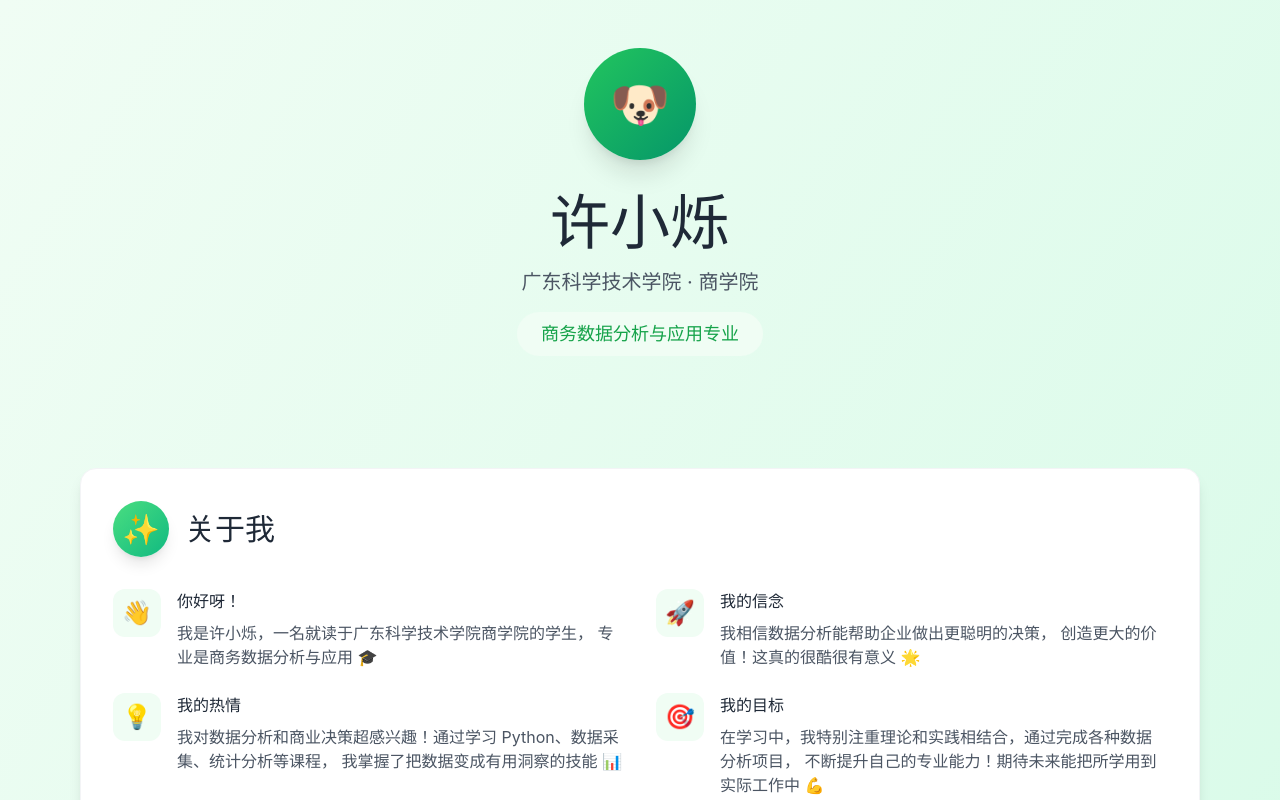
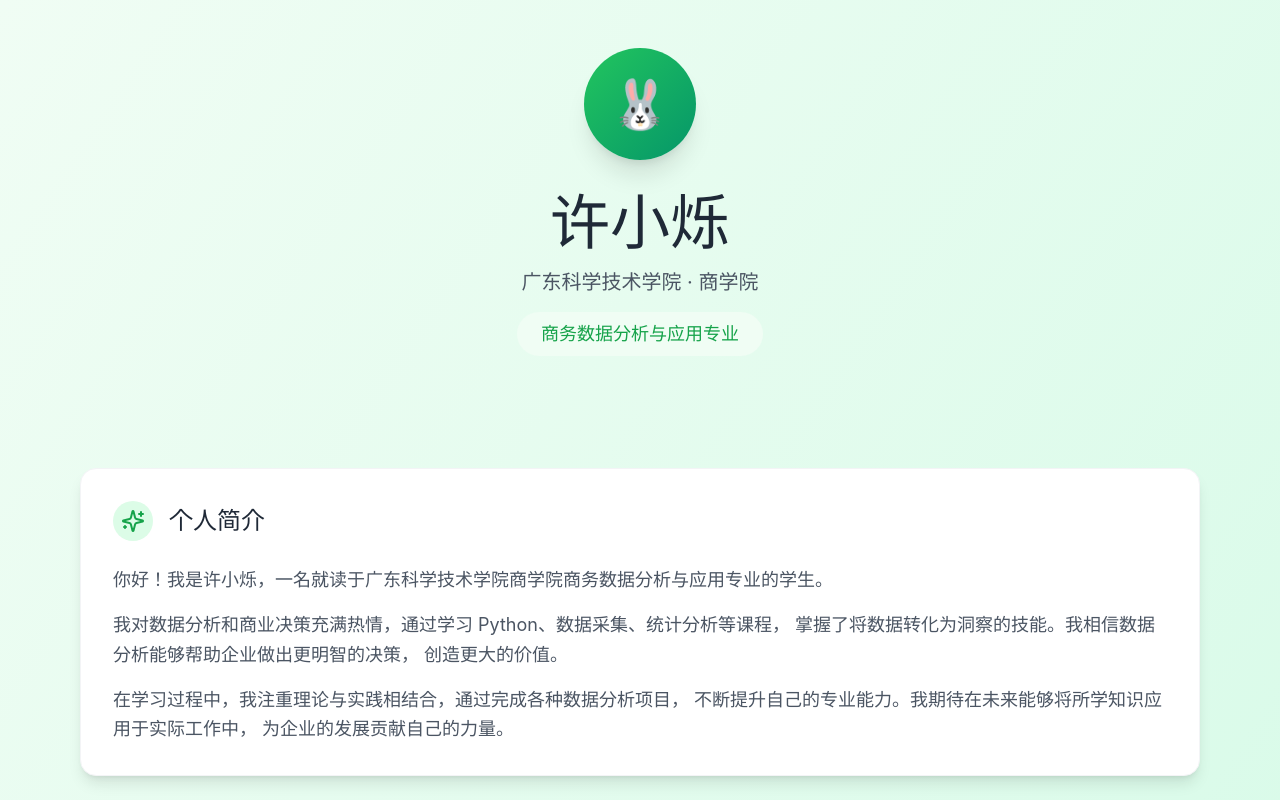
Before and after one commit to mie-cloud/mie-, a React (Vite) app: page / in a window 1280 px wide. Shown: the top 800 px of the page. Built offline with nearby package versions, Linux system fonts and the light colour scheme.

Commit message:
更换头像为可爱的兔子，简化个人简介设计

```diff
--- a/src/pages/Home.tsx
+++ b/src/pages/Home.tsx
@@ -14,7 +14,7 @@ export default function Home() {
       <div className="max-w-6xl mx-auto px-4 py-12">
         <div className="text-center mb-20 animate-fade-in">
           <div className="inline-flex items-center justify-center w-28 h-28 bg-gradient-to-br from-green-500 to-emerald-600 rounded-full mb-8 shadow-xl">
-            <span className="text-5xl">🐶</span>
+            <span className="text-5xl">🐰</span>
           </div>
           <h1 className="text-4xl md:text-6xl font-bold text-gray-800 mb-4">
             许小烁
@@ -29,77 +29,27 @@ export default function Home() {
 
         {/* 个人简介 */}
         <div className="bg-white rounded-2xl shadow-lg p-8 mb-12 border border-gray-100">
-          <div className="flex items-center mb-8">
-            <div className="w-14 h-14 bg-gradient-to-br from-green-400 to-emerald-500 rounded-full flex items-center justify-center mr-4 shadow-lg">
-              <span className="text-3xl">✨</span>
+          <div className="flex items-center mb-6">
+            <div className="w-10 h-10 bg-green-100 rounded-full flex items-center justify-center mr-4">
+              <Sparkles className="w-6 h-6 text-green-600" />
             </div>
-            <h2 className="text-3xl font-bold text-gray-800">关于我</h2>
+            <h2 className="text-2xl font-bold text-gray-800">个人简介</h2>
           </div>
 
-          <div className="grid grid-cols-1 md:grid-cols-2 gap-8">
-            <div className="space-y-6">
-              <div className="flex items-start">
-                <div className="w-12 h-12 bg-green-50 rounded-xl flex items-center justify-center mr-4 flex-shrink-0">
-                  <span className="text-2xl">👋</span>
-                </div>
-                <div>
-                  <h3 className="font-bold text-gray-800 mb-2">你好呀！</h3>
-                  <p className="text-gray-600">
-                    我是许小烁，一名就读于广东科学技术学院商学院的学生，
-                    专业是商务数据分析与应用 🎓
-                  </p>
-                </div>
-              </div>
-
-              <div className="flex items-start">
-                <div className="w-12 h-12 bg-green-50 rounded-xl flex items-center justify-center mr-4 flex-shrink-0">
-                  <span className="text-2xl">💡</span>
-                </div>
-                <div>
-                  <h3 className="font-bold text-gray-800 mb-2">我的热情</h3>
-                  <p className="text-gray-600">
-                    我对数据分析和商业决策超感兴趣！通过学习 Python、数据采集、统计分析等课程，
-                    我掌握了把数据变成有用洞察的技能 📊
-                  </p>
-                </div>
-              </div>
-            </div>
-
-            <div className="space-y-6">
-              <div className="flex items-start">
-                <div className="w-12 h-12 bg-green-50 rounded-xl flex items-center justify-center mr-4 flex-shrink-0">
-                  <span className="text-2xl">🚀</span>
-                </div>
-                <div>
-                  <h3 className="font-bold text-gray-800 mb-2">我的信念</h3>
-                  <p className="text-gray-600">
-                    我相信数据分析能帮助企业做出更聪明的决策，
-                    创造更大的价值！这真的很酷很有意义 🌟
-                  </p>
-                </div>
-              </div>
-
-              <div className="flex items-start">
-                <div className="w-12 h-12 bg-green-50 rounded-xl flex items-center justify-center mr-4 flex-shrink-0">
-                  <span className="text-2xl">🎯</span>
-                </div>
-                <div>
-                  <h3 className="font-bold text-gray-800 mb-2">我的目标</h3>
-                  <p className="text-gray-600">
-                    在学习中，我特别注重理论和实践相结合，通过完成各种数据分析项目，
-                    不断提升自己的专业能力！期待未来能把所学用到实际工作中 💪
-                  </p>
-                </div>
-              </div>
-            </div>
-          </div>
-
-          <div className="mt-8 p-6 bg-gradient-to-r from-green-50 to-emerald-50 rounded-xl border border-green-200">
-            <div className="text-center">
-              <span className="text-3xl mr-3">🌈</span>
-              <span className="text-gray-700 font-medium">让我们一起用数据创造更美好的未来吧！</span>
-              <span className="text-3xl ml-3">✨</span>
-            </div>
+          <div className="space-y-4 text-gray-600 text-lg leading-relaxed">
+            <p>
+              你好！我是许小烁，一名就读于广东科学技术学院商学院商务数据分析与应用专业的学生。
+            </p>
+            <p>
+              我对数据分析和商业决策充满热情，通过学习 Python、数据采集、统计分析等课程，
+              掌握了将数据转化为洞察的技能。我相信数据分析能够帮助企业做出更明智的决策，
+              创造更大的价值。
+            </p>
+            <p>
+              在学习过程中，我注重理论与实践相结合，通过完成各种数据分析项目，
+              不断提升自己的专业能力。我期待在未来能够将所学知识应用于实际工作中，
+              为企业的发展贡献自己的力量。
+            </p>
           </div>
         </div>
 
```
